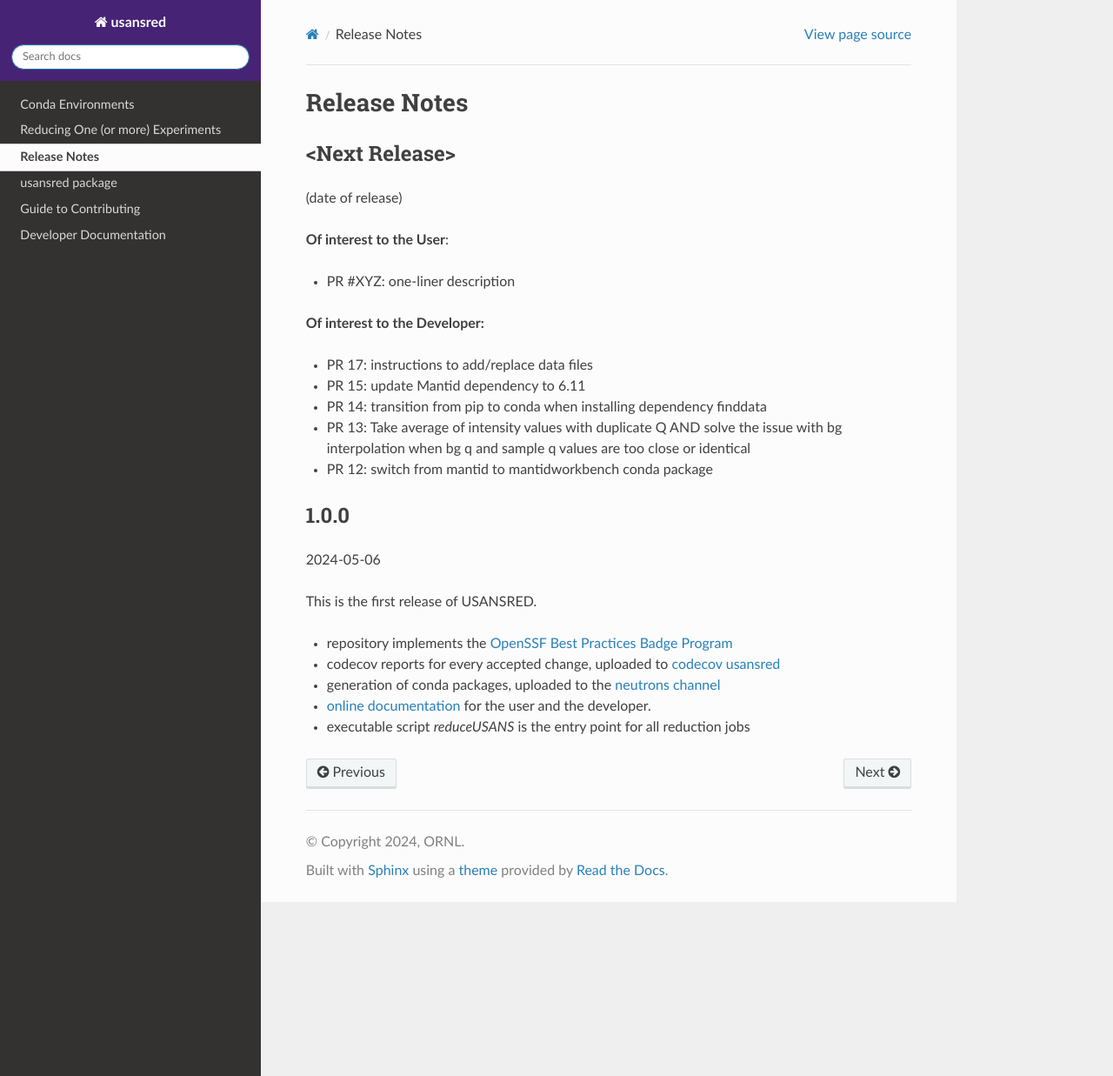
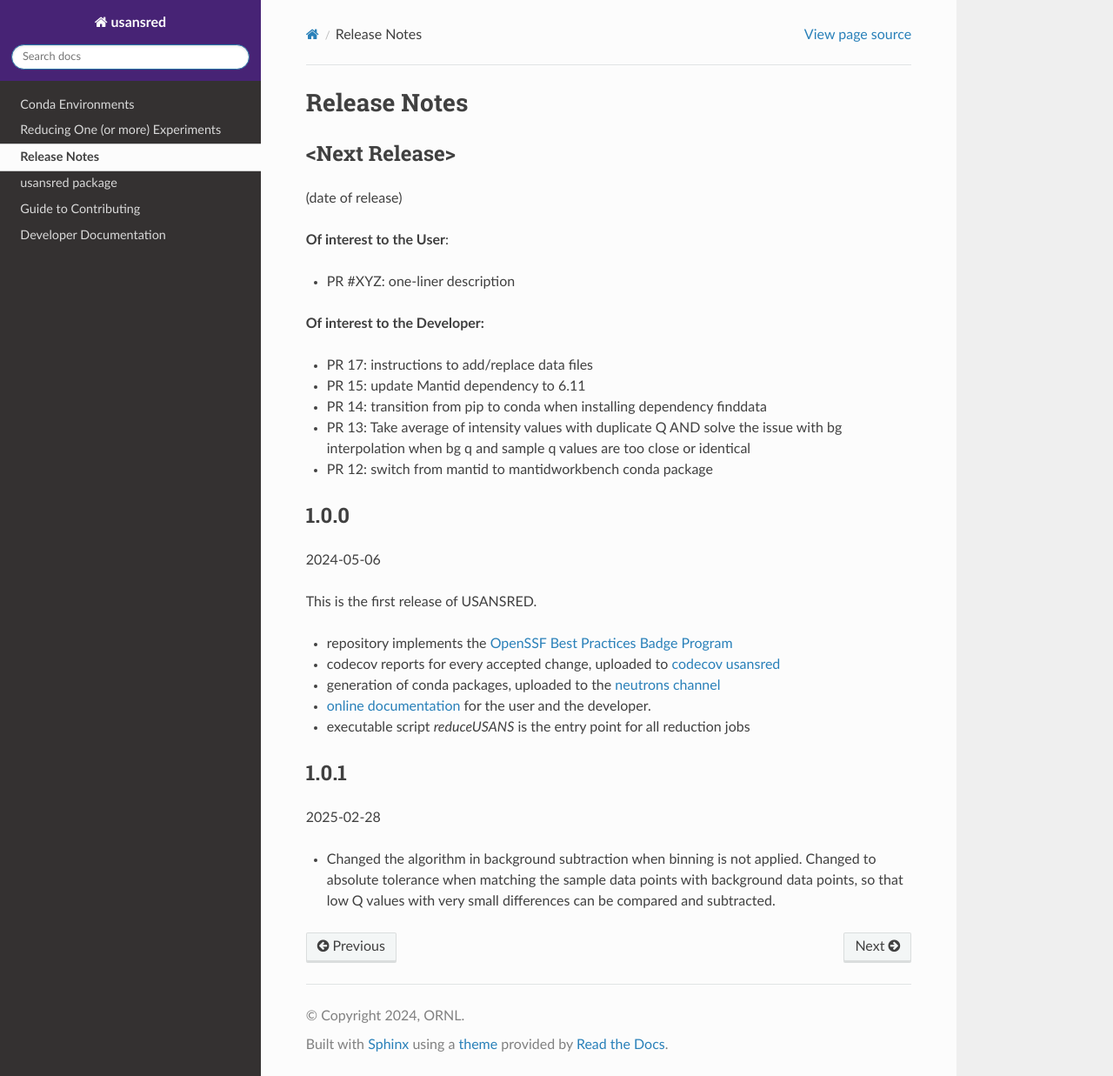
Before and after one commit to neutrons/usansred, a Sphinx documentation site: the page built from docs/source/release_notes.rst, in a window 1280 px wide and 1237 px high. Shown: the whole window at 87% size. Built offline with Sphinx 7.4.7 and the Read the Docs theme 3.1.0, drawn with Linux system fonts in a browser that asks for light colours; the version number could not be read and is left out.

Commit message:
Update releases.rst

```diff
--- a/docs/source/release_notes.rst
+++ b/docs/source/release_notes.rst
@@ -30,3 +30,9 @@
 - generation of conda packages, uploaded to the `neutrons channel <https://anaconda.org/neutrons/usansred/files>`_
 - `online documentation <https://usansred.readthedocs.io/en/latest/>`_ for the user and the developer.
 - executable script `reduceUSANS` is the entry point for all reduction jobs
+
+1.0.1
+-----
+2025-02-28
+
+- Changed the algorithm in background subtraction when binning is not applied. Changed to absolute tolerance when matching the sample data points with background data points, so that low Q values with very small differences can be compared and subtracted.
```
